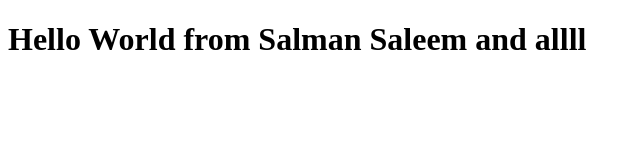
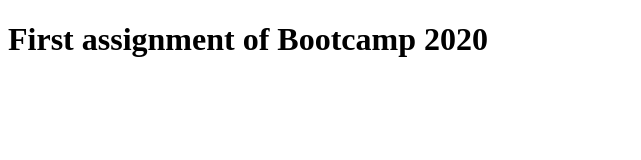
Before and after one commit to SalmanSaleem96/Bootcamp2020, a plain HTML site: page index.html in a window 1280 px wide. Shown: the whole page, without its empty margins (0-641 px from the left). Drawn offline with Linux system fonts and the light colour scheme.

Commit message:
Update index.html

```diff
--- a/index.html
+++ b/index.html
@@ -6,6 +6,7 @@
     <title>Document</title>
 </head>
 <body>
-    <h1>Hello World from Salman Saleem and allll</h1>
+    <h1>First assignment of Bootcamp 2020</h1>
+
 </body>
 </html>
```
